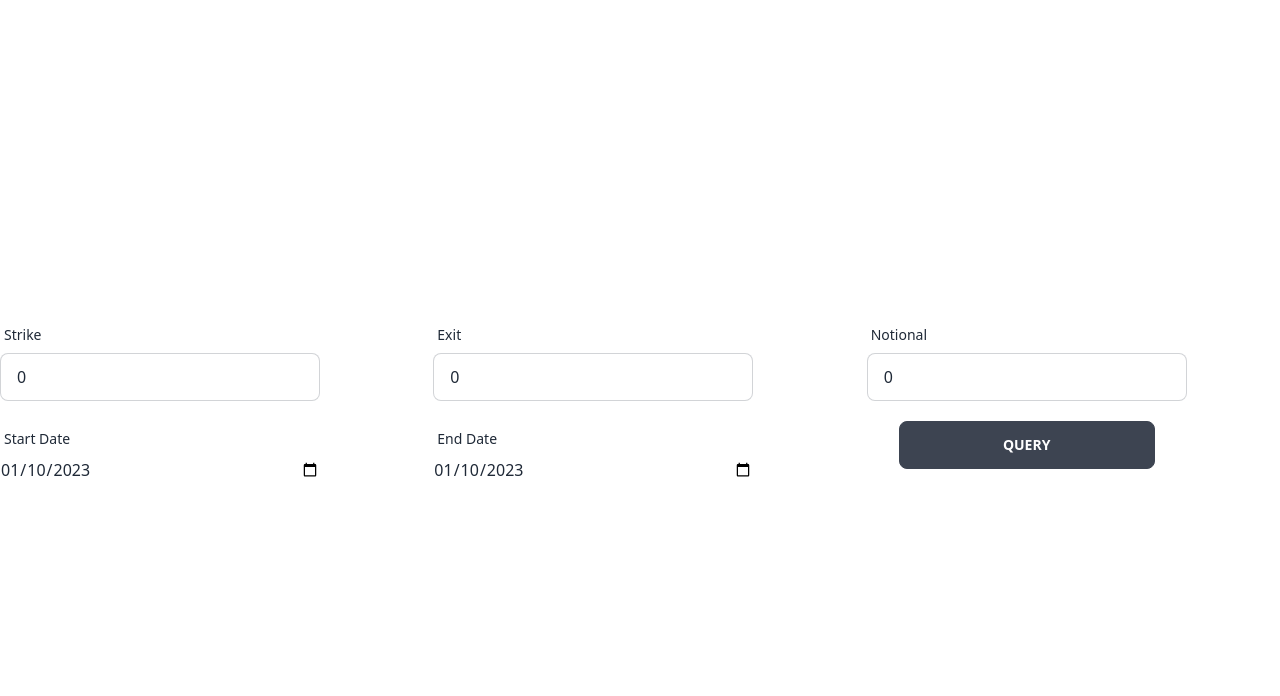
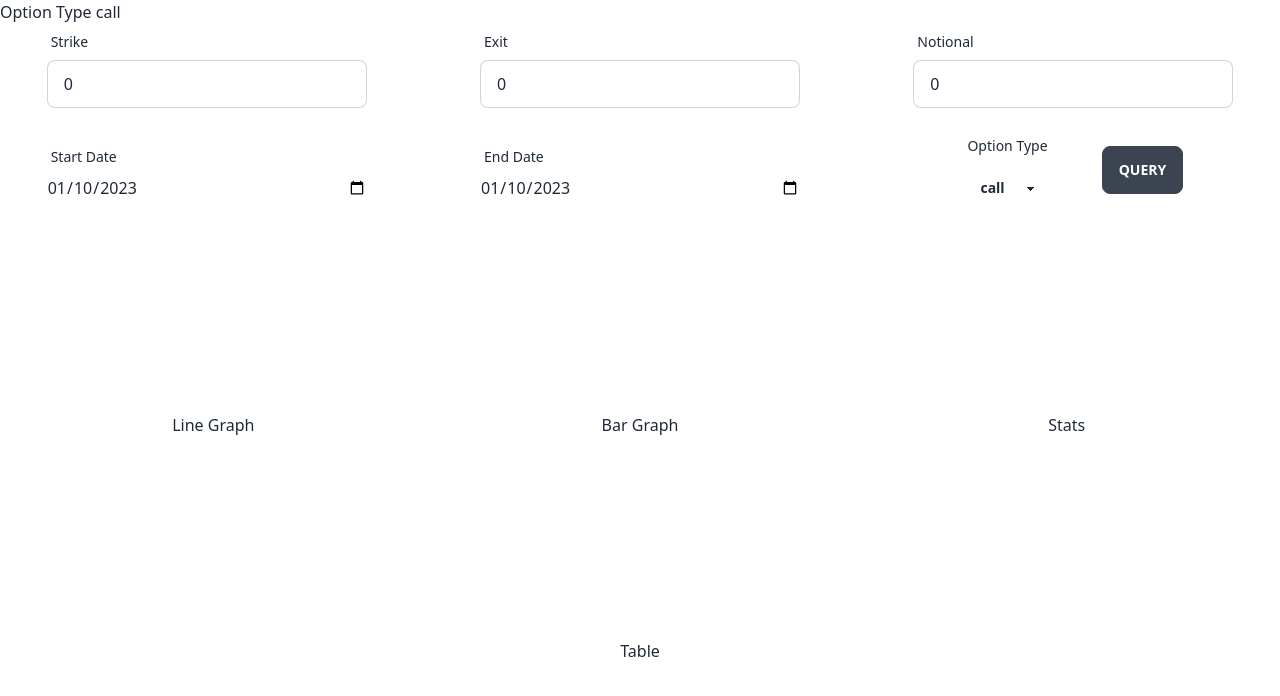
Before and after one commit to B4Dmonkey/CumulativeRainFallCallOptions, a SvelteKit app in the folder ui/: page / in a window 1280 px wide. Shown: the top 696 px of the page. Built offline with nearby package versions, Linux system fonts and the light colour scheme.

Commit message:
fixed content positioning for the control panel

```diff
--- a/ui/src/routes/+page.svelte
+++ b/ui/src/routes/+page.svelte
@@ -3,31 +3,38 @@
   import Stats from './Stats.svelte';
   import Table from './Table.svelte';
 	import LineGraph from './LineGraph.svelte';
+	import BarGraph from './BarGraph.svelte';
+  import { optionType } from "./store"
 </script>
 
-<!-- <div> -->
-  <!-- <h1>Stats {$stats}</h1> -->
-  <!-- <h1>Strike {$strike}</h1>
-  <h1>Exit {$exit}</h1>
-  <h1>Notional {$notional}</h1>
-  <h1>Start Date {$startDate}</h1>
-  <h1>End Date {$endDate}</h1>
-  <h1>Data {$data}</h1> -->
-<!-- </div> -->
-<div id="app" class="h-screen grid grid-cols-1 gap-10 content-center">
+<h1>Option Type {$optionType}</h1>
+<div id="app" class="h-screen grid grid-cols-1 gap-10">
   <!-- Inputs -->
   <div>
+  <!-- <div> -->
     <Controls />
   </div>
-  <!-- Summary -->
-  <!-- <div>
-    <Stats/>
-  </div> -->
-  <!-- <div>
-    <Table/>
-  </div> -->
-    <!-- <h1>Data goes here</h1> -->
-    <!-- <label for="show" style="display: inline;">Show Line:</label>
-    <input id="show" type="checkbox" bind:checked={show} />
-    <LineGraph {data} {show} /> -->
+  <!-- Results -->
+  <div class="grid grid-cols-3 justify-items-center">
+    <!-- Line Graph -->
+    <div>
+      <h1>Line Graph</h1>
+      <!-- <LineGraph/> -->
+    </div>
+    <!-- Bar Graph -->
+    <div>
+      <h1>Bar Graph</h1>
+      <!-- <BarGraph/> -->
+    </div>
+    <!-- Summary -->
+    <div>
+      <h1>Stats</h1>
+      <!-- <Stats/> -->
+    </div>
+  </div>
+  <!-- Full Results -->
+  <div class="grid grid-cols-1 justify-items-center">
+    <h1>Table</h1>
+    <!-- <Table/> -->
+  </div>
 </div>
--- a/ui/src/routes/Controls.svelte
+++ b/ui/src/routes/Controls.svelte
@@ -1,5 +1,8 @@
 <script lang="ts">
   import {strike, exit, notional, optionType, startDate, endDate, data, stats} from "./store"
+
+  // const trade_options = [{id:1, text:'call'}, {id:2, text:'put'}]
+  const trade_options = ['call', 'put']
 
   async function getData() {
     try {
@@ -17,7 +20,7 @@
   };
 </script>
 
-<div id="layout-login" class="grid grid-cols-3 gap-5 content-start">
+<div id="layout-login" class="grid grid-cols-3 gap-5 justify-items-center content-start">
   <div class="flex justify-center form-control w-full max-w-xs">
     <label for="input-strike" class="label">
       <span class="label-text">Strike</span>
@@ -78,7 +81,21 @@
     >
   </div>
 
-  <div class="flex justify-center w-full max-w-xs">
-    <button class="btn btn-wide" on:click={getData}>Query</button>
+  <div class="flex justify-evenly w-full max-w-xs">
+    <div>
+      <label for="input-end" class="label">
+        <span class="label-text">Option Type</span>
+      </label>
+      <select class="select w-full max-w-xs" bind:value={$optionType}>
+        {#each trade_options as option}
+          <option value={option}>
+            {option}
+          </option>
+        {/each}
+      </select>
+    </div>
+    <div class="place-self-center">
+      <button class="btn" on:click={getData}>Query</button>
+    </div>
   </div>
 </div>
--- a/ui/src/routes/LineGraph.svelte
+++ b/ui/src/routes/LineGraph.svelte
@@ -7,8 +7,8 @@
 	import { line, curveBasis } from 'd3-shape';
 
 	// props
-	export let data: Array<object>;
-  export let show: Boolean;
+	let data: Array<object>;
+  let show: Boolean;
 
   //Graph Dimensions
   let el;
--- a/ui/src/routes/store.ts
+++ b/ui/src/routes/store.ts
@@ -3,7 +3,7 @@ import { writable } from 'svelte/store';
 export const strike = writable(0);
 export const exit = writable(0);
 export const notional = writable(0);
-export const optionType = writable(0);
+export const optionType = writable('call');
 
 export const startDate = writable(today());
 export const endDate = writable(today());
```
